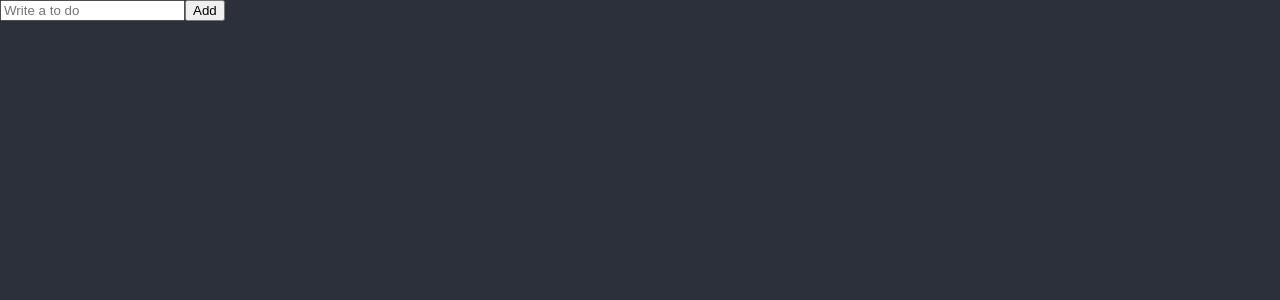
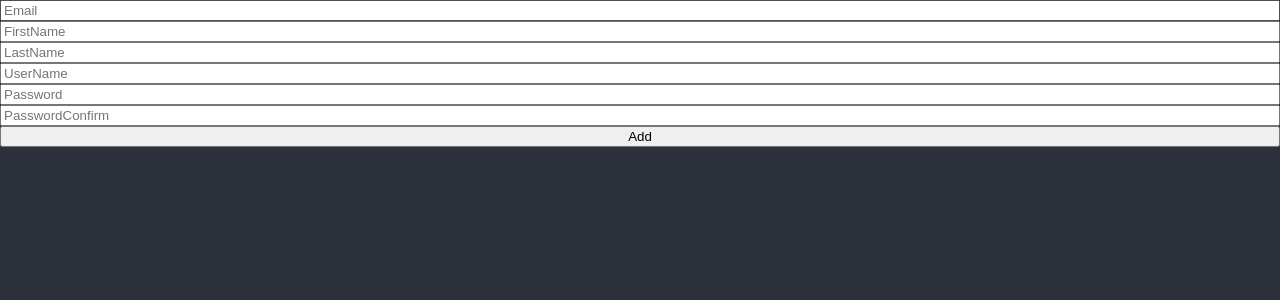
Before and after one commit to c9u11/react-playground, a React (Create React App) app: page / in a window 1280 px wide. Shown: the top 300 px of the page. Built offline with nearby package versions, Linux system fonts and the light colour scheme.

Commit message:
todolist form validation /w react-hook-form

```diff
--- a/src/ToDoList.tsx
+++ b/src/ToDoList.tsx
@@ -1,24 +1,51 @@
-import React, { useState } from "react";
+import { useForm } from "react-hook-form";
+
+// add todo List using useState
+// function ToDoList() {
+//   const [toDo, setToDo] = useState("");
+//   const onChange = (event: React.FormEvent<HTMLInputElement>) => {
+//     const { currentTarget: { value },
+//     } = event;
+//     setToDo(value);
+//   };
+//   const onSubmit = (event: React.FormEvent<HTMLFormElement>) => {
+//     event.preventDefault();
+//     console.log(toDo);
+//   };
+//   return (
+//     <div>
+//       <form onSubmit={onSubmit}>
+//         <input onChange={onChange} value={toDo} placeholder="Write a to do"></input>
+//         <button>Add</button>
+//       </form>
+//     </div>
+//   );
+// }
 
 function ToDoList() {
-  const [toDo, setToDo] = useState("");
-  const onChange = (event: React.FormEvent<HTMLInputElement>) => {
-    const { currentTarget: { value },
-    } = event;
-    setToDo(value);
+  const { register, handleSubmit, formState } = useForm();
+  const onValid = (data: any) => {
+    console.log(data);
   };
-  const onSubmit = (event: React.FormEvent<HTMLFormElement>) => {
-    event.preventDefault();
-    console.log(toDo);
-  };
+  // console.log(watch);
+  console.log(formState.errors);
   return (
     <div>
-      <form onSubmit={onSubmit}>
-        <input onChange={onChange} value={toDo} placeholder="Write a to do"></input>
+      <form style={{ display: "flex", flexDirection: "column" }} onSubmit={handleSubmit(onValid)}>
+        <input {...register("Email", { required: true })} placeholder="Email"></input>
+        <input {...register("FirstName", { required: true })} placeholder="FirstName"></input>
+        <input {...register("LastName", { required: true })} placeholder="LastName"></input>
+        <input {...register("UserName", { required: true, minLength: 10 })} placeholder="UserName"></input>
+        <input {...register("Password", { required: true, minLength: 5 })} placeholder="Password"></input>
+        <input {...register("PasswordConfirm", {
+          required: "Password is required", minLength: {
+            value: 5,
+            message: "Your password is too short."
+          }
+        })} placeholder="PasswordConfirm"></input>
         <button>Add</button>
       </form>
     </div>
   );
 }
-
 export default ToDoList
```
